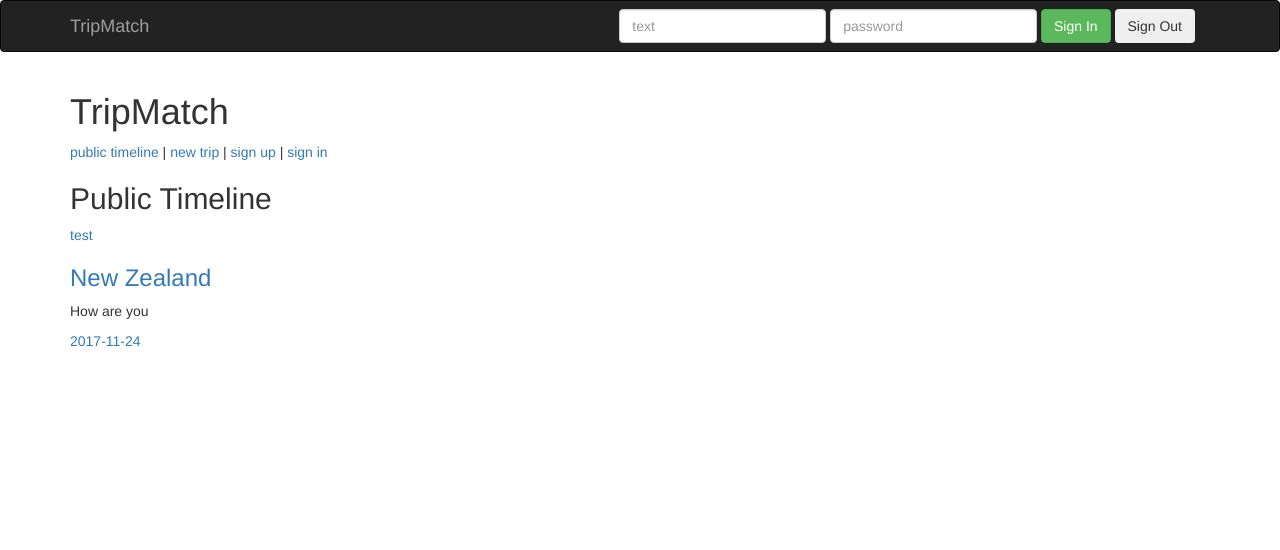
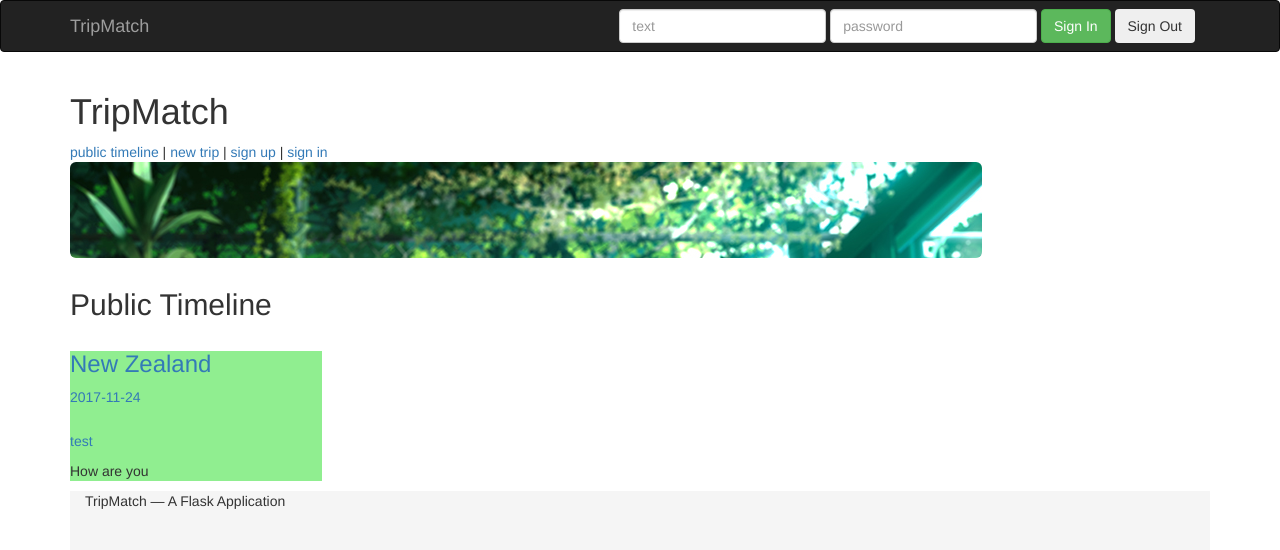
Before and after one commit to zx907/TripMatch, a Flask app: page / in a window 1280 px wide. Shown: the top 550 px of the page. Run offline with Flask 2, Linux system fonts and the light colour scheme; data comes from the database, SQL or seed files in the repository; some libraries are stand-ins or nearby versions.

Commit message:
add jumbotron

```diff
--- a/tripmatch/static/style.css
+++ b/tripmatch/static/style.css
@@ -1,7 +1,26 @@
 .footer {
-    position: absolute;
+    position: relative;
     bottom: 0;
     width: 100%;
     height: 60px;
     background-color: #f5f5f5;
 }
+
+.jumbotron {
+    background-image: url('/static/Jumbo.jpg');
+    width: 80%;
+    height: inherit;
+}
+
+.destionation-card {
+    background-color: lightgreen;
+    width: 70%;
+}
+
+.upper-card {
+    height:80px
+}
+
+.lower-card {
+
+}
--- a/tripmatch/templates/layout.html
+++ b/tripmatch/templates/layout.html
@@ -14,6 +14,7 @@
 </head>
 
 <body>
+    <!-- nav -->
     <nav class="navbar navbar-inverse">
         <div class="container">
             <div class="navbar-header">
@@ -54,6 +55,12 @@
                 <a href="{{ url_for('login') }}">sign in</a>
             </div>
 
+            <div class="jumbotron">
+                <div class="container">
+
+                </div>
+            </div>
+
             {% with flashes = get_flashed_messages() %} {% if flashes %}
             <ul class="flashes">
                 {% for message in flashes %}
@@ -65,11 +72,11 @@
                 {% block body %}{% endblock %}
             </div>
 
-            <!-- <footer class="footer">
+            <footer class="footer">
                 <div class="container">
                     <p>TripMatch &mdash; A Flask Application</p>
                 </div>
-            </footer> -->
+            </footer>
         </div>
 
     </div>
--- a/tripmatch/templates/timeline.html
+++ b/tripmatch/templates/timeline.html
@@ -6,10 +6,16 @@
     <div class="row  trips">
         {% for trip in trips %}
         <div class="col-md-4">
-            <p><a href="">{{trip.users.username}}</a></p>
-            <h3><p><a href="{{url_for('display_trip', trip_id=trip.id)}}">{{trip.destinations.destination}}</a></p></h3>
-            <p>{{trip.notes}}</p>
-            <p><a href="">{{trip.date_start}}</a></p>
+            <div class="destionation-card">
+                <div class="upper-card">
+                    <h3><p><a href="{{url_for('display_trip', trip_id=trip.id)}}">{{trip.destinations.destination}}</a></p></h3>
+                    <p><a href="">{{trip.date_start}}</a></p>
+                </div>
+                <div class="lower-card">
+                    <p><a href="">{{trip.users.username}}</a></p>
+                    <p>{{trip.notes}}</p>
+                </div>
+            </div>
         </div>
         {% endfor %}
     </div>
```
Also changed, not shown: tripmatch/static/Jumbo.jpg (added).
